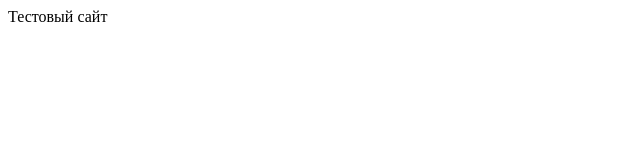
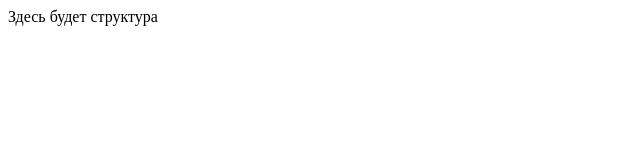
Before and after one commit to a-maslov/Sites, a plain HTML site: page Site-1/index.html in a window 1280 px wide. Shown: the full height of the page, 0-640 px from the left. Drawn offline with Linux system fonts and the light colour scheme.

Commit message:
Изменен текст

```diff
--- a/Site-1/index.html
+++ b/Site-1/index.html
@@ -4,6 +4,6 @@
     <title>Тестовый сайт</title>
 </head>
 <body>
-Тестовый сайт
+Здесь будет структура
 </body>
 </html>
```
